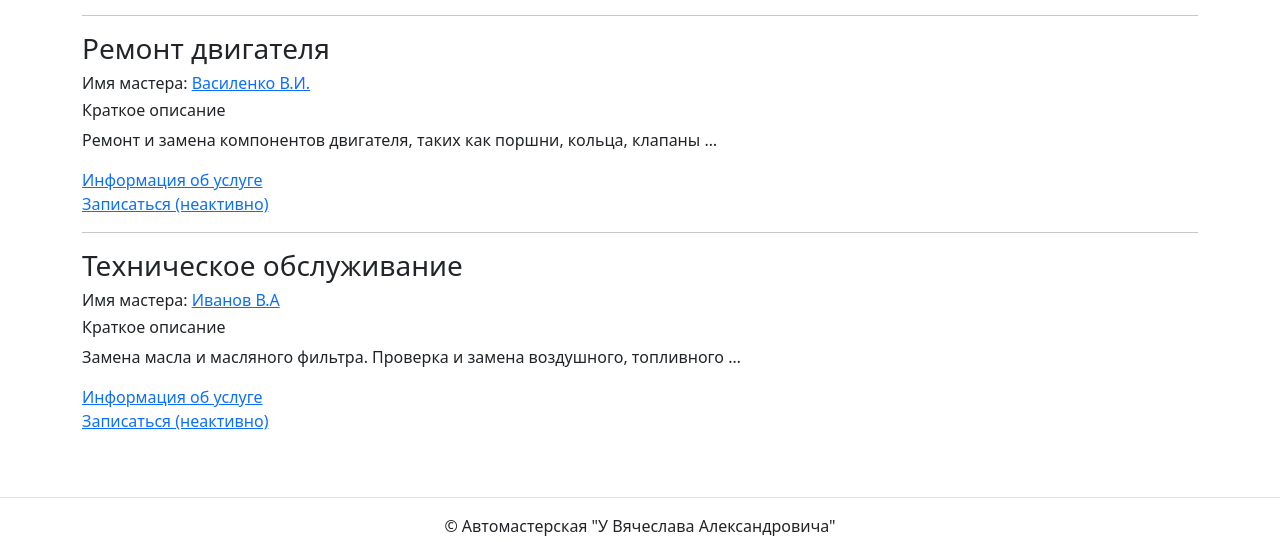
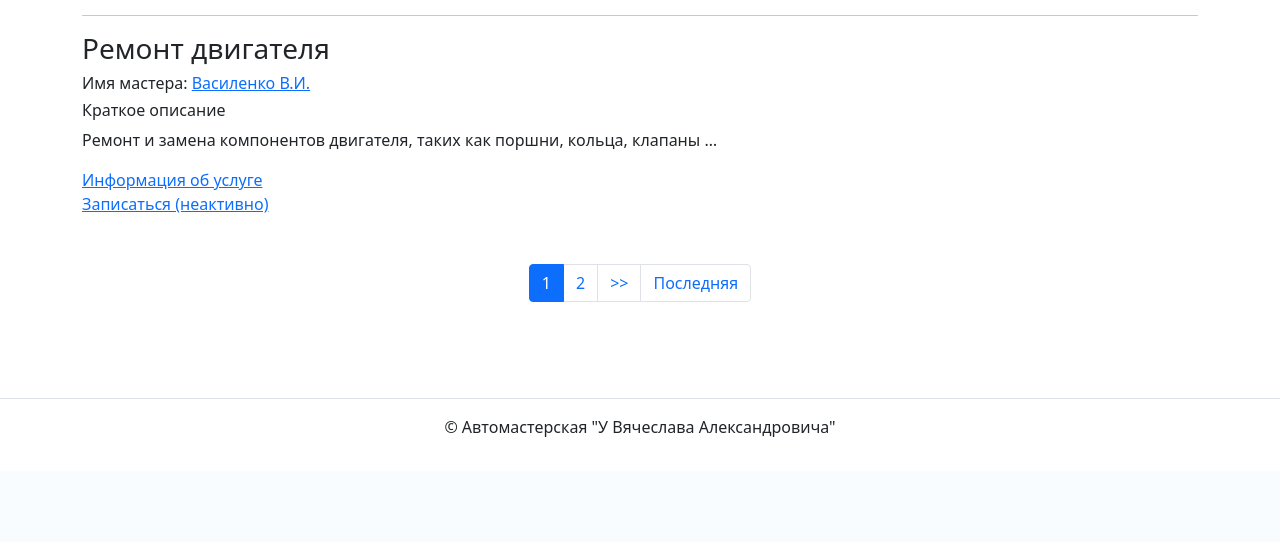
Before and after one commit to AeternaGlor/car_repair_shop, a Django app: page / in a window 1280 px wide. Shown: the part 370-912 px from the top of the page. After the commit the page ends 807 px from the top, so only its background shows below. Run offline with Django 5.2, Linux system fonts and the light colour scheme; data comes from the database, SQL or seed files in the repository; some libraries are stand-ins or nearby versions.

Commit message:
pagination

```diff
--- a/car_repair_shop/car_repair_shop/settings.py
+++ b/car_repair_shop/car_repair_shop/settings.py
@@ -27,9 +27,9 @@ STATICFILES_DIRS = [
 SECRET_KEY = 'django-insecure-sq(r@yq_ck60eys%qi@jxosu4g48(^skn$t_b2o31r#(qy-(y0'
 
 # SECURITY WARNING: don't run with debug turned on in production!
-DEBUG = True
+DEBUG = False
 
-ALLOWED_HOSTS = []
+ALLOWED_HOSTS = ['127.0.0.1']
 
 
 # Application definition
--- a/car_repair_shop/car_repair_shop/urls.py
+++ b/car_repair_shop/car_repair_shop/urls.py
@@ -19,12 +19,12 @@ from django.urls import path, include
 from django.conf import settings
 from django.conf.urls.static import static
 
+handler404 = 'pages.views.custom_404'
+
+handler500 = 'pages.views.custom_500'
+
 urlpatterns = [
     path('admin/', admin.site.urls),
     path('pages/', include('pages.urls')),
     path('', include('service.urls')),
 ] + static(settings.MEDIA_URL, document_root=settings.MEDIA_ROOT)
-
-handler404 = 'pages.views.custom_404'
-
-handler500 = 'pages.views.custom_500'
--- a/car_repair_shop/service/urls.py
+++ b/car_repair_shop/service/urls.py
@@ -4,20 +4,29 @@ from . import views
 app_name = 'service'
 
 urlpatterns = [
-     path('', views.index, name='index'),
-     path('services/<slug:service_slug>/',
-          views.service_detail,
-          name='service_detail'
+     path(
+         '',
+         views.index,
+         name='index'
      ),
-     path('orders/',
-          views.order_list,
-          name='order_list'
+     path(
+         'services/<slug:service_slug>/',
+         views.service_detail,
+         name='service_detail'
      ),
-     path('orders/<int:order_id>/',
-          views.order_detail,
-          name='order_detail'
+     path(
+         'orders/',
+         views.order_list,
+         name='order_list'
      ),
-     path('category/<slug:master_slug>/',
-          views.master_detail,
-          name='master_detail'),
+     path(
+         'orders/<int:order_id>/',
+         views.order_detail,
+         name='order_detail'
+     ),
+     path(
+         'category/<slug:master_slug>/',
+         views.master_detail,
+         name='master_detail'
+     ),
 ]
--- a/car_repair_shop/service/views.py
+++ b/car_repair_shop/service/views.py
@@ -2,6 +2,7 @@ from datetime import timezone
 from django.shortcuts import render, get_object_or_404
 from django.http import Http404
 from django.utils import timezone
+from django.core.paginator import Paginator
 from .models import Customer, Order, Box, TimeSlot, Master, Service
 from . import utils
 
@@ -17,9 +18,14 @@ def index(request):
         master__is_shown=True
     )
 
+    paginator = Paginator(services, 2)
+    page_number = request.GET.get('page')
+    page_obj = paginator.get_page(page_number)
+
     context = {
-        'services': services
+        'page_obj': page_obj
     }
+
     return render(request, template_name, context)
 
 
@@ -67,8 +73,12 @@ def order_list(request):
     for order in orders:
         order.start_time = order.start_time.strftime('%d/%m/%Y')
 
+    paginator = Paginator(orders, 2)
+    page_number = request.GET.get('page')
+    page_obj = paginator.get_page(page_number)
+
     context = {
-        'orders': orders
+        'page_obj': page_obj
     }
 
     return render(request, template_name, context)
--- /dev/null
+++ b/car_repair_shop/templates/includes/paginator.html
@@ -0,0 +1,36 @@
+{% if page_obj.has_other_pages %}
+  <nav aria-label="Page navigation" class="my-5">
+    <ul class="pagination justify-content-center">
+      {% if page_obj.has_previous %}
+        <li class="page-item"><a class="page-link" href="?page=1">Первая</a></li>
+        <li class="page-item">
+          <a class="page-link" href="?page={{ page_obj.previous_page_number }}">
+            << </a>
+        </li>
+      {% endif %}
+      {% for i in page_obj.paginator.page_range %}
+        {% if page_obj.number == i %}
+          <li class="page-item active">
+            <span class="page-link">{{ i }}</span>
+          </li>
+        {% else %}
+          <li class="page-item">
+            <a class="page-link" href="?page={{ i }}">{{ i }}</a>
+          </li>
+        {% endif %}
+      {% endfor %}
+      {% if page_obj.has_next %}
+        <li class="page-item">
+          <a class="page-link" href="?page={{ page_obj.next_page_number }}">
+            >>
+          </a>
+        </li>
+        <li class="page-item">
+          <a class="page-link" href="?page={{ page_obj.paginator.num_pages }}">
+            Последняя
+          </a>
+        </li>
+      {% endif %}
+    </ul>
+  </nav>
+{% endif %}
--- a/car_repair_shop/templates/service/index.html
+++ b/car_repair_shop/templates/service/index.html
@@ -6,7 +6,7 @@
 <h1>Каталог услуг</h1>
 <!-- Перебираем в цикле все посты -->
 <hr>
-{% for service in services %}
+{% for service in page_obj %}
   <article>
     <h3>{{ service.name }}</h3>
     <h6>Имя мастера: <a href="{% url 'service:master_detail' service.master.slug %}">{{ service.master }}</a></h6>
@@ -22,5 +22,5 @@
     <hr>
   {% endif %}
 {% endfor %}
-
+  {% include "includes/paginator.html" %}
 {% endblock %}
--- a/car_repair_shop/templates/service/order_list.html
+++ b/car_repair_shop/templates/service/order_list.html
@@ -5,7 +5,7 @@
 {% block content %}
 <h1>Заказы</h1>
 <hr>
-{% for order in orders %}
+{% for order in page_obj %}
   <article>
     <h3>Заказ номер: {{ order.id }}</h3>
     <h6>Услуга: <a href="{% url 'service:service_detail' order.service.slug %}">{{ order.service.name }}</a></h6>
@@ -16,5 +16,5 @@
     <hr>
   {% endif %}
 {% endfor %}
-
+  {% include "includes/paginator.html" %}
 {% endblock %}
```
Also changed, not shown: car_repair_shop/pages/views.py (+5 -2 lines). Lines whose indentation alone changed are shown as unchanged.
